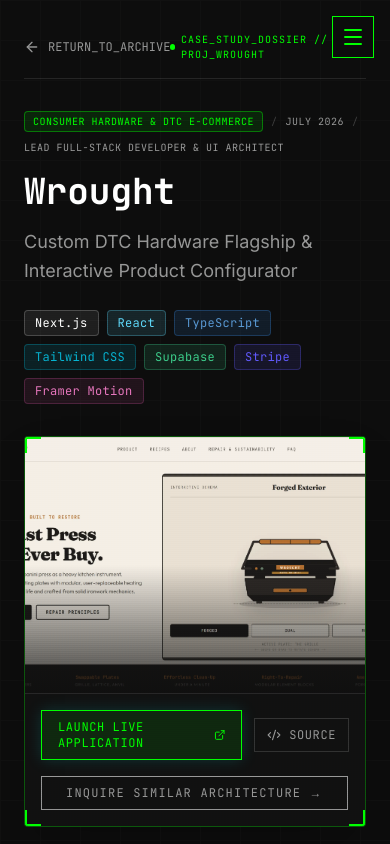
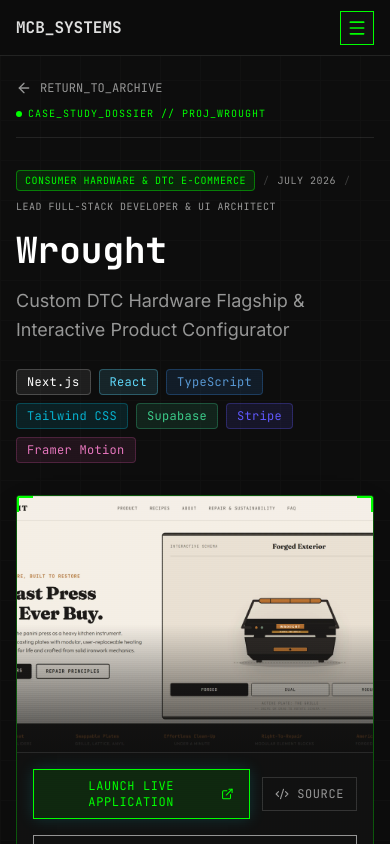
Before and after one commit to MacallanButler/portfolio-netrunner-v1, a Next.js app: page /work/wrought in a window 390 px wide. Shown: the top 844 px of the page. Built offline with nearby package versions, Linux system fonts and the light colour scheme.

Commit message:
feat: enhance mobile responsiveness and integrate social links across components

```diff
--- a/src/app/BootSequence.tsx
+++ b/src/app/BootSequence.tsx
@@ -81,7 +81,7 @@
             variant="secondary"
             onClick={() => {
               trackPricingCtaClick("hero");
-              router.push("/comms");
+              router.push("/contact");
             }}
           >
             Contact
--- a/src/app/about/page.tsx
+++ b/src/app/about/page.tsx
@@ -28,7 +28,7 @@
                 STATUS: Online
               </span>
             </div>
-            <h1 className="text-3xl md:text-4xl font-bold tracking-tighter mb-1.5 text-white">
+            <h1 className="text-2xl sm:text-3xl md:text-4xl font-bold tracking-tighter mb-1.5 text-white">
               <GlitchText text="MCB Systems — built by Macallan Butler." />
             </h1>
           </div>
@@ -52,7 +52,7 @@
       </div>
 
       {/* CTA */}
-      <SecureCTA location="about" title="Ready to start?" description="Have a project in mind? Let's scope it." buttonText="Start inquiry" />
+      <SecureCTA location="about" title="Ready to start?" description="Have a project in mind? Let's scope it." buttonText="Start inquiry" hideOnMobile={false} />
     </div>
   );
 }
--- a/src/app/design-system/ProcessClient.tsx
+++ b/src/app/design-system/ProcessClient.tsx
@@ -57,7 +57,7 @@
 ];
 
 export default function ProcessClient() {
-  const [openSteps, setOpenSteps] = useState<Record<string, boolean>>({ "1": true });
+  const [openSteps, setOpenSteps] = useState<Record<string, boolean>>({ "01": true });
 
   const toggleStep = (stepId: string) => {
     setOpenSteps((prev) => ({ ...prev, [stepId]: !prev[stepId] }));
@@ -186,7 +186,7 @@
       </div>
 
       {/* CTA */}
-      <SecureCTA location="process" />
+      <SecureCTA location="process" hideOnMobile={false} />
     </div>
   );
 }
--- a/src/app/page.tsx
+++ b/src/app/page.tsx
@@ -6,7 +6,7 @@
   title: {
     absolute: `${BRAND.displayName} | Full-Stack Development & UI Architecture Studio`,
   },
-  description: `Establish a secure node connection to ${BRAND.displayName}. Booting studio systems, project database, and interactive shell.`,
+  description: `${BRAND.legalName} is a web development and UI architecture studio founded by ${BRAND.founder}, specializing in high-fidelity React, Next.js, and custom software systems.`,
   alternates: {
     canonical: BRAND.siteUrl,
   },
@@ -36,7 +36,8 @@
         "url": BRAND.siteUrl,
         "image": `${BRAND.siteUrl}/icon.svg`,
         "sameAs": [
-          "https://github.com/MacallanButler"
+          BRAND.socials.github,
+          BRAND.socials.linkedin
         ],
         "worksFor": {
           "@type": "Organization",
--- a/src/app/work/[id]/page.tsx
+++ b/src/app/work/[id]/page.tsx
@@ -88,7 +88,7 @@
 
       <article className="space-y-8 md:space-y-12 max-w-5xl mx-auto py-2 md:py-6">
         {/* Navigation Breadcrumb */}
-        <div className="flex items-center justify-between border-b border-white/10 pb-4">
+        <div className="flex flex-col sm:flex-row sm:items-center justify-between gap-2.5 border-b border-white/10 pb-4">
           <Link
             href="/gigs"
             className="inline-flex items-center gap-2 font-mono text-xs text-text-muted hover:text-neon-cyan transition-colors"
@@ -163,14 +163,14 @@
           </div>
 
           {/* Action Bar */}
-          <div className="p-4 md:p-6 bg-surface-card border-t border-white/10 flex flex-wrap items-center justify-between gap-4">
-            <div className="flex items-center gap-3">
+          <div className="p-4 md:p-6 bg-surface-card border-t border-white/10 flex flex-col sm:flex-row sm:items-center justify-between gap-4">
+            <div className="flex flex-wrap items-center gap-3">
               {cs.liveUrl && (
                 <a
                   href={cs.liveUrl}
                   target="_blank"
                   rel="noopener noreferrer"
-                  className="inline-flex items-center gap-2 px-4 py-2 bg-neon-cyan/10 border border-neon-cyan text-neon-cyan font-mono text-xs tracking-wider uppercase hover:bg-neon-cyan/20 transition-all shadow-[0_0_15px_rgba(0,255,255,0.15)]"
+                  className="inline-flex items-center justify-center gap-2 px-4 py-2 bg-neon-cyan/10 border border-neon-cyan text-neon-cyan font-mono text-xs tracking-wider uppercase hover:bg-neon-cyan/20 transition-all shadow-[0_0_15px_rgba(0,255,255,0.15)] flex-1 sm:flex-none text-center"
                 >
                   <span>LAUNCH LIVE APPLICATION</span>
                   <ExternalLink className="w-3.5 h-3.5" />
@@ -181,7 +181,7 @@
                   href={cs.repoUrl}
                   target="_blank"
                   rel="noopener noreferrer"
-                  className="inline-flex items-center gap-2 px-3 py-2 border border-white/15 text-text-muted hover:text-white font-mono text-xs tracking-wider uppercase transition-colors"
+                  className="inline-flex items-center justify-center gap-2 px-3 py-2 border border-white/15 text-text-muted hover:text-white font-mono text-xs tracking-wider uppercase transition-colors"
                 >
                   <Code2 className="w-3.5 h-3.5" />
                   <span>SOURCE</span>
@@ -189,8 +189,8 @@
               )}
             </div>
 
-            <Link href={`/contact?package=custom&project=${encodeURIComponent(cs.title)}`}>
-              <NeonButton variant="secondary" className="text-xs py-2">
+            <Link href={`/contact?package=custom&project=${encodeURIComponent(cs.title)}`} className="w-full sm:w-auto">
+              <NeonButton variant="secondary" className="w-full sm:w-auto text-xs py-2">
                 Inquire Similar Architecture &rarr;
               </NeonButton>
             </Link>
--- a/src/components/layout/Shell.tsx
+++ b/src/components/layout/Shell.tsx
@@ -98,8 +98,8 @@
 
             <Sidebar />
 
-            <main className="flex-1 md:pl-64 relative z-10 overflow-x-hidden min-h-screen flex flex-col justify-between">
-                <div className="p-6 md:p-12 lg:p-16 max-w-7xl mx-auto w-full flex-1">
+            <main className="flex-1 md:pl-64 relative z-10 overflow-x-hidden min-h-screen flex flex-col justify-between pt-14 md:pt-0">
+                <div className="p-4 sm:p-6 md:p-12 lg:p-16 max-w-7xl mx-auto w-full flex-1">
                     {children}
                 </div>
                 <Footer />
--- a/src/components/layout/Sidebar.tsx
+++ b/src/components/layout/Sidebar.tsx
@@ -99,18 +99,24 @@
 
     return (
         <>
-            {/* Mobile Menu Toggle */}
-            <button
-                onClick={() => setIsOpen(!isOpen)}
-                className="fixed top-4 right-4 z-50 md:hidden p-2 border border-neon-cyan text-neon-cyan bg-surface-dark/90 backdrop-blur-sm"
-            >
-                {isOpen ? <X size={24} /> : <Menu size={24} />}
-            </button>
+            {/* Mobile Top Navigation Bar */}
+            <header className="fixed top-0 inset-x-0 h-14 bg-surface-dark/90 backdrop-blur-md border-b border-white/10 z-40 flex items-center justify-between px-4 md:hidden">
+                <Link href="/" onClick={() => setIsOpen(false)} className="text-base font-bold tracking-tighter hover:text-neon-cyan transition-colors">
+                    <GlitchText text="MCB_SYSTEMS" />
+                </Link>
+                <button
+                    onClick={() => setIsOpen(!isOpen)}
+                    aria-label={isOpen ? "Close navigation menu" : "Open navigation menu"}
+                    className="p-1.5 border border-neon-cyan text-neon-cyan bg-surface-card hover:bg-neon-cyan/10 transition-colors"
+                >
+                    {isOpen ? <X size={20} /> : <Menu size={20} />}
+                </button>
+            </header>
 
             {/* Sidebar Container */}
             <aside
                 className={cn(
-                    "fixed inset-y-0 left-0 z-40 w-64 transform bg-surface-card border-r border-white/10 transition-transform duration-300 md:translate-x-0",
+                    "fixed inset-y-0 left-0 z-50 w-64 transform bg-surface-card border-r border-white/10 transition-transform duration-300 md:translate-x-0",
                     isOpen ? "translate-x-0" : "-translate-x-full"
                 )}
             >
@@ -119,12 +125,19 @@
                     <div className="absolute inset-0 pointer-events-none bg-[linear-gradient(rgba(18,16,16,0)_50%,rgba(0,0,0,0.1)_50%),linear-gradient(90deg,rgba(255,0,0,0.03),rgba(0,255,0,0.01),rgba(0,0,255,0.03))] bg-[length:100%_2px,3px_100%] z-0" />
 
                     {/* Header */}
-                    <div className="p-6 border-b border-white/10 relative z-10">
+                    <div className="p-6 border-b border-white/10 relative z-10 flex items-center justify-between">
                         <Link href="/" onClick={() => setIsOpen(false)}>
                             <div className="text-xl font-bold tracking-tighter hover:text-neon-cyan transition-colors cursor-pointer">
                                 <GlitchText text="MCB_SYSTEMS" />
                             </div>
                         </Link>
+                        <button
+                            onClick={() => setIsOpen(false)}
+                            aria-label="Close navigation menu"
+                            className="md:hidden p-1.5 border border-white/20 text-text-muted hover:text-white hover:border-white/40 transition-colors"
+                        >
+                            <X size={18} />
+                        </button>
                     </div>
 
                     {/* Navigation */}
@@ -206,7 +219,7 @@
             {/* Overlay for mobile */}
             {isOpen && (
                 <div
-                    className="fixed inset-0 bg-black/80 z-30 md:hidden backdrop-blur-sm"
+                    className="fixed inset-0 bg-black/80 z-45 md:hidden backdrop-blur-sm"
                     onClick={() => setIsOpen(false)}
                 />
             )}
--- a/src/components/services/ClientCommandCenter.tsx
+++ b/src/components/services/ClientCommandCenter.tsx
@@ -227,7 +227,7 @@
 
             {/* Synthetic Edge Response Latency */}
             <div className="space-y-2 pt-2 border-t border-white/5 font-mono">
-              <div className="flex items-center justify-between text-xs text-text-muted">
+              <div className="flex flex-col sm:flex-row sm:items-center justify-between gap-1 text-xs text-text-muted">
                 <span className="flex items-center gap-1.5 uppercase text-[10px] tracking-wider">
                   <Activity size={12} className="text-neon-cyan" />
                   Global Edge Response Latency (Live CDN Ping)
@@ -377,7 +377,7 @@
               {/* Direct Link to Subscribe to Retainer */}
               <div className="pt-3 border-t border-white/10 space-y-2">
                 <Link href={`/contact?package=${client.planKey}`} className="block w-full">
-                  <NeonButton variant="secondary" className="w-full text-xs py-2.5 flex items-center justify-center gap-2">
+                  <NeonButton variant="secondary" className="w-full text-[11px] sm:text-xs py-2.5 px-3 flex items-center justify-center gap-2 tracking-wider">
                     <span>SUBSCRIBE TO {client.planKey.toUpperCase()} CARE PLAN</span>
                     <ArrowRight size={13} />
                   </NeonButton>
--- a/src/components/services/ProjectEstimator.tsx
+++ b/src/components/services/ProjectEstimator.tsx
@@ -558,7 +558,7 @@
                   <span className="font-mono text-[10px] text-neon-cyan uppercase tracking-widest block">
                     PROJECTED BUILD INVESTMENT:
                   </span>
-                  <div className="text-3xl md:text-4xl font-mono font-bold text-white tracking-tight">
+                  <div className="text-2xl sm:text-3xl md:text-4xl font-mono font-bold text-white tracking-tight break-words">
                     ${estimation.minPrice.toLocaleString()} – ${estimation.maxPrice.toLocaleString()}
                   </div>
                   {activePlan.price > 0 && (
@@ -593,7 +593,7 @@
               {/* 1-Click Brief Transmission CTA */}
               <div className="space-y-2 pt-2">
                 <Link href={contactUrl} className="block w-full">
-                  <NeonButton variant="primary" className="w-full text-xs py-3.5 flex items-center justify-center gap-2">
+                  <NeonButton variant="primary" className="w-full text-[11px] sm:text-xs py-3.5 px-3 flex items-center justify-center gap-2 tracking-wider">
                     <span>LOCK IN SCOPE & TRANSMIT BRIEF</span>
                     <ArrowRight size={14} />
                   </NeonButton>
--- a/src/lib/brand.ts
+++ b/src/lib/brand.ts
@@ -5,4 +5,8 @@
   siteUrl: "https://macallanbutler.com",
   contactEmail: "macallan@macallanbutler.com",
   governingState: "Illinois",
+  socials: {
+    github: "https://github.com/MacallanButler",
+    linkedin: "https://www.linkedin.com/in/macallanbutler",
+  },
 };
```
Also changed, not shown: src/components/core/TerminalPrompt.tsx (+5 -4 lines), src/components/layout/Footer.tsx (+22 -1 lines).
